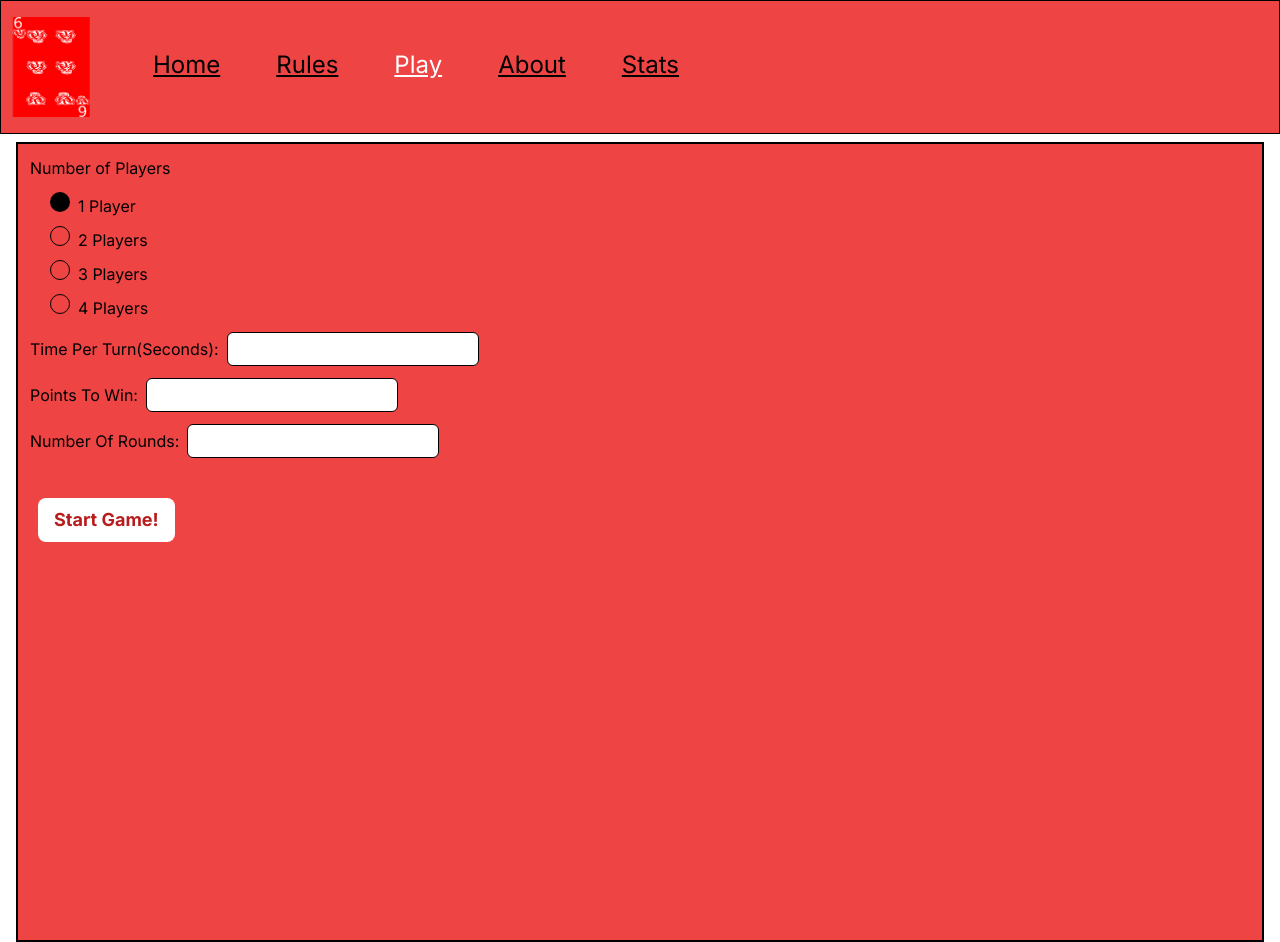
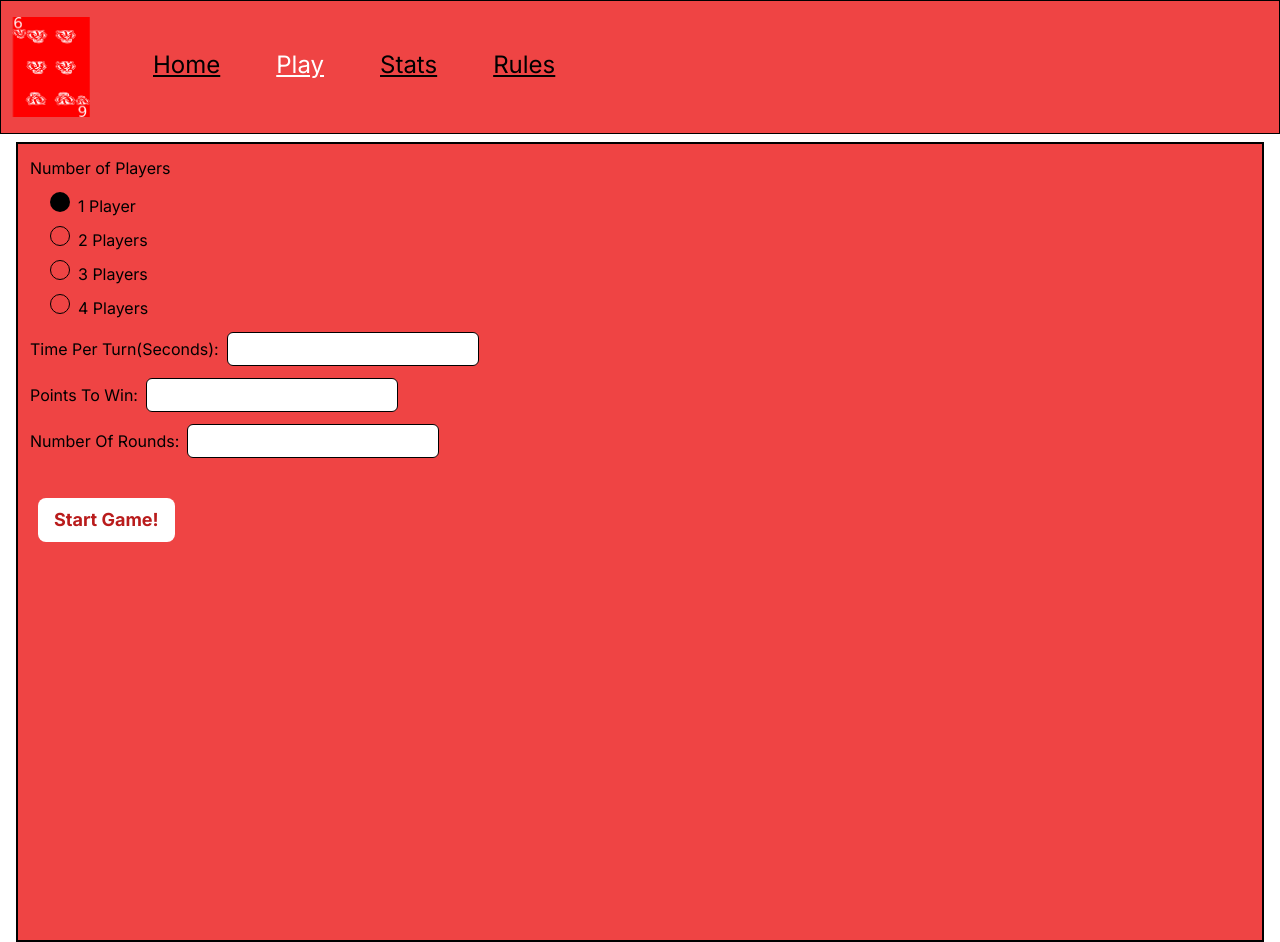
Before and after one commit to JaimeZepeda08/SixOfBadgers, a Next.js app in the folder euchreGame/frontend/: page /pages/play in a window 1280 px wide. Built offline with nearby package versions, Linux system fonts and the light colour scheme.

Commit message:
removed about from nav bar

```diff
--- a/euchreGame/frontend/src/components/TopNav.tsx
+++ b/euchreGame/frontend/src/components/TopNav.tsx
@@ -11,10 +11,9 @@ export default function TopNav() {
 
   const links = [
     { name: "Home", href: "/pages/home" },
+    { name: "Play", href: "/pages/play" },
+    { name: "Stats", href: "/pages/stats" },
     { name: "Rules", href: "/pages/rules" },
-    { name: "Play", href: "/pages/play" },
-    { name: "About", href: "/pages/about" },
-    { name: "Stats", href: "/pages/stats" },
   ];
 
   return (
```
